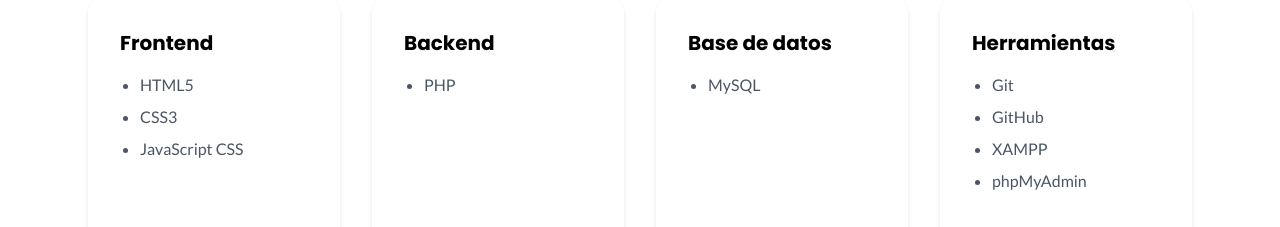
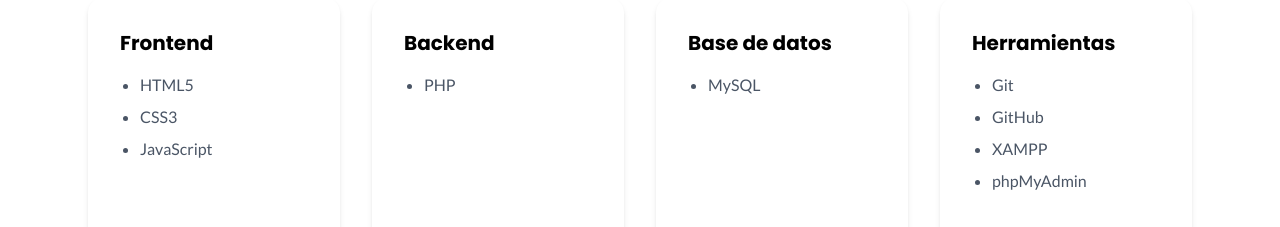
Before and after one commit to manuela217/portfolio-personal-react, a React (Vite) app: page /projects/sport-nutrition in a window 1280 px wide. Shown: the part 2000-2227 px from the top of the page. Built offline with nearby package versions, Linux system fonts and the light colour scheme.

Commit message:
Add Sport Nutrition project detail page

```diff
--- a/src/pages/SportNutrition.jsx
+++ b/src/pages/SportNutrition.jsx
@@ -177,7 +177,7 @@
                                     CSS3
                                 </li>
                                 <li className="text-gray-600 mt-2">
-                                    JavaScript CSS
+                                    JavaScript
                                 </li>
                             </ul>
                         </div>
```
